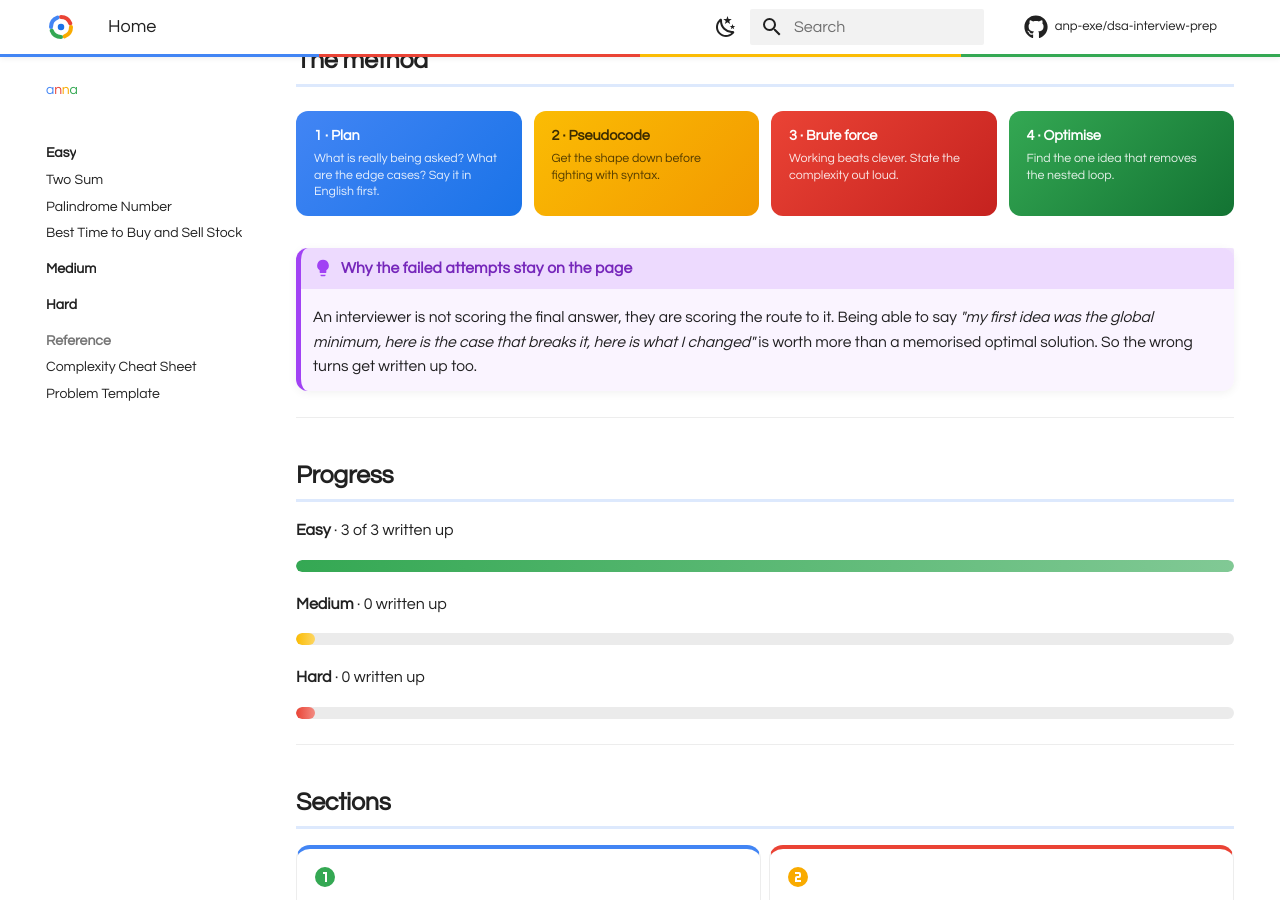
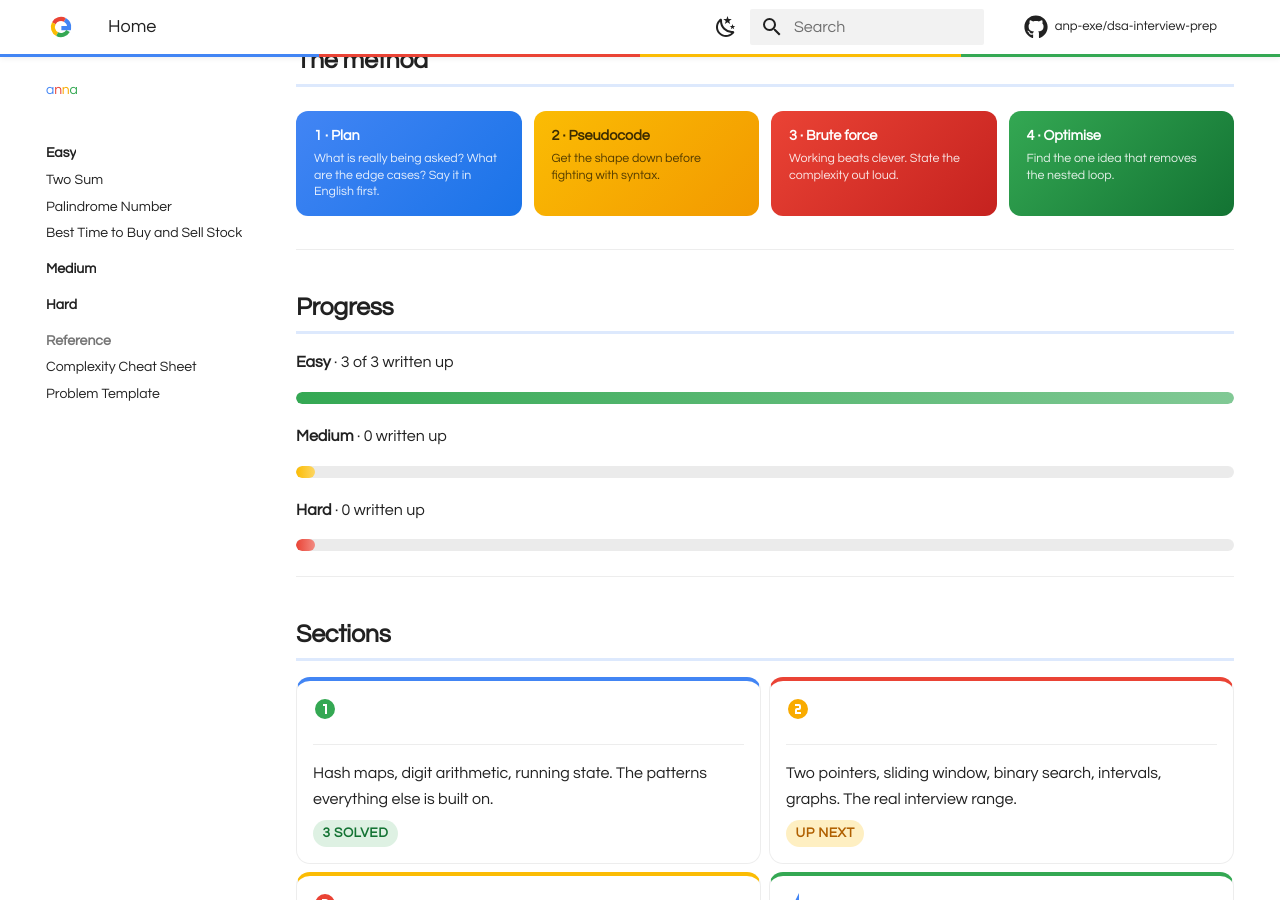
Before and after one commit to anp-exe/dsa-interview-prep, an MkDocs documentation site: the page built from docs/index.md, in a window 1280 px wide and 900 px high, scrolled down 428 px. Built offline with MkDocs 1.6.1 and Material for MkDocs 9.7.7, drawn with Linux system fonts in a browser that asks for light colours; comment, search, counter and statistics services are not loaded.

```diff
--- a/docs/index.md
+++ b/docs/index.md
@@ -23,10 +23,6 @@ Not a solutions dump. A record of how the thinking actually went, including the
   <div class="step-chip s3">3 · Brute force<small>Working beats clever. State the complexity out loud.</small></div>
   <div class="step-chip s4">4 · Optimise<small>Find the one idea that removes the nested loop.</small></div>
 </div>
-
-!!! insight "Why the failed attempts stay on the page"
-
-    An interviewer is not scoring the final answer, they are scoring the route to it. Being able to say *"my first idea was the global minimum, here is the case that breaks it, here is what I changed"* is worth more than a memorised optimal solution. So the wrong turns get written up too.
 
 ---
 
```
Also changed, not shown: README.md (+5 -1 lines), docs/assets/favicon.svg, docs/assets/logo.svg, 1 other file.
